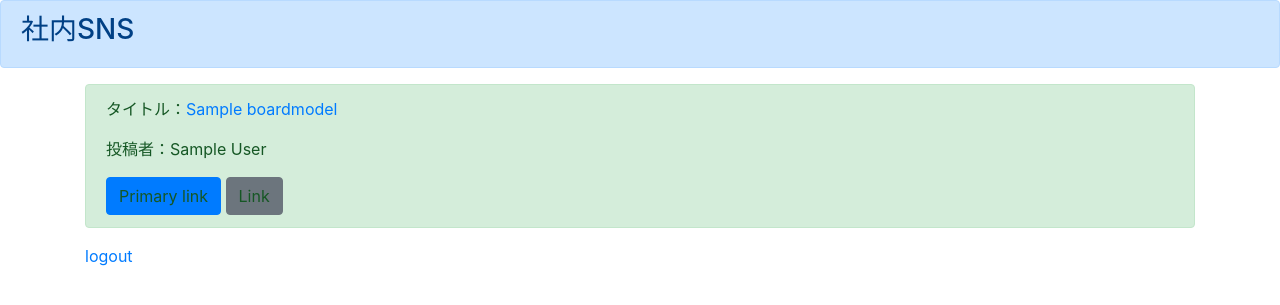
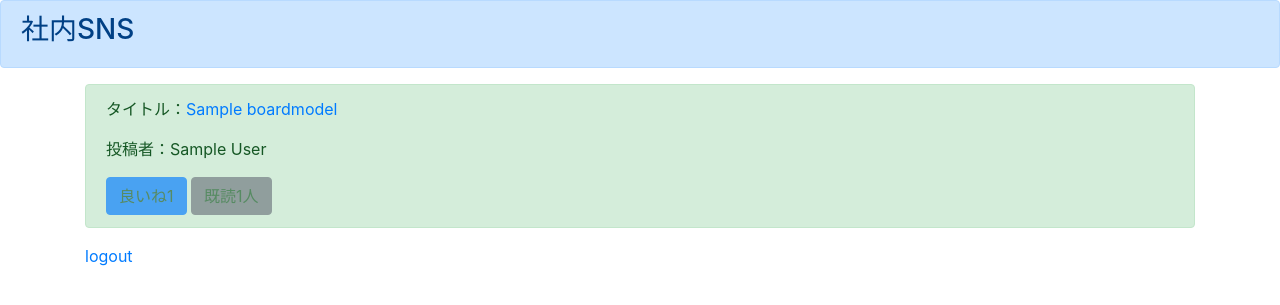
Before and after one commit to gustave-studio/django_test_sns, a Django app: page /list/ in a window 1280 px wide. Shown: the top 305 px of the page. Run offline with Django 4.2, Linux system fonts and the light colour scheme; a user stored in the database is signed in; tables that the repository leaves empty hold one stand-in row (values such as "Sample post").

Commit message:
✨いいね機能追加

```diff
--- a/boardapp/urls.py
+++ b/boardapp/urls.py
@@ -1,5 +1,5 @@
 from django.urls import path, include
-from .views import signupfunc, loginfunc, listfunc, logoutfunc, detailfunc
+from .views import signupfunc, loginfunc, listfunc, logoutfunc, detailfunc, goodfunc
 
 urlpatterns = [
     path('signup/', signupfunc, name='signup'),
@@ -7,4 +7,5 @@
     path('list/', listfunc, name='list'),
     path('logout/', logoutfunc, name='logout'),
     path('detail/<int:pk>', detailfunc, name='detail'),
+    path('good/<int:pk>', goodfunc, name='good'),
 ]
--- a/boardapp/views.py
+++ b/boardapp/views.py
@@ -41,3 +41,9 @@
 def detailfunc(request, pk):
     object = get_object_or_404(BoardModel, pk=pk)
     return render(request, 'detail.html', {'object':object})
+
+def goodfunc(equest, pk):
+    object = BoardModel.objects.get(pk=pk)
+    object.good = object.good + 1
+    object.save()
+    return redirect('list')
--- a/templates/detail.html
+++ b/templates/detail.html
@@ -13,7 +13,7 @@
         <p>タイトル：{{ object.title }}</p>
         <p>投稿者：{{ object.author }}</p>
         <p><img src="{{ object.snsimage.url }}" width="300"></p>
-        <a class="btn btn-primary" role="button" aria-pressed="true">いいねする</a>
+        <a href="{% url 'good' object.pk %}" class="btn btn-primary" role="button" aria-pressed="true">いいねする</a>
         <a class="btn btn-secondary" role="button" aria-pressed="true">既読にする</a>
     </div>
 </div>
--- a/templates/list.html
+++ b/templates/list.html
@@ -13,8 +13,8 @@
     <div class="alert alert-success" role="alert">
         <p>タイトル：<a href="{% url 'detail' item.pk %}">{{ item.title }}</a></p>
         <p>投稿者：{{ item.author }}</p>
-        <a class="btn btn-primary" role="button" aria-pressed="true">Primary link</a>
-        <a class="btn btn-secondary" role="button" aria-pressed="true">Link</a>
+        <a class="btn btn-primary disabled" role="button" aria-pressed="true">良いね{{ item.good }}</a>
+        <a class="btn btn-secondary disabled" role="button" aria-pressed="true">既読{{ item.read }}人</a>
     </div>
     {% endfor %}
     <a href="{% url 'logout' %}">logout</a>
```
